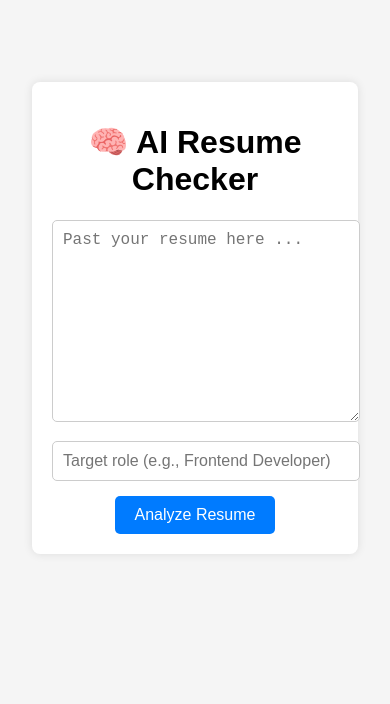
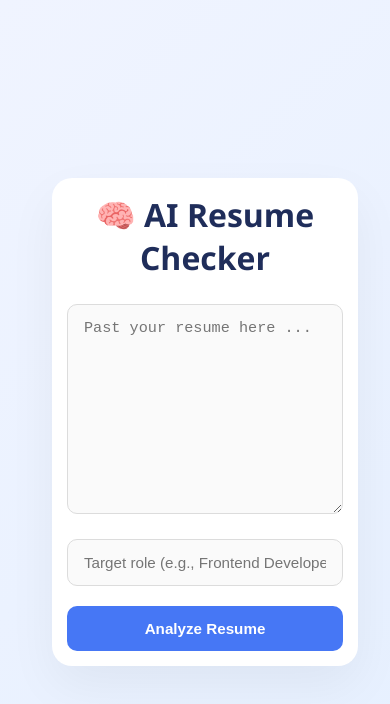
Before and after one commit to RaoulBock/RESUME-CHECKER-FRONT-END, a React (Vite) app: page / in a window 390 px wide. Shown: the top 704 px of the page. Built offline with nearby package versions, Linux system fonts and the light colour scheme.

Commit message:
css changes

```diff
--- a/src/App.jsx
+++ b/src/App.jsx
@@ -17,7 +17,7 @@ function App() {
     return newErrors;
   };
 
-  const handleSubmit = async () => {
+  const handleSubmit = async (e) => {
     e.preventDefault();
     const newErrors = validate();
     if (Object.keys(newErrors).length > 0) {
@@ -54,12 +54,16 @@ function App() {
         onChange={(e) => setResume(e.target.value)}
         rows={10}
       />
+      {errors.resume && <p className="error">{errors.resume}</p>}
+
       <input
         type="text"
         placeholder="Target role (e.g., Frontend Developer)"
         value={role}
         onChange={(e) => setRole(e.target.value)}
       />
+      {errors.role && <p className="error">{errors.role}</p>}
+
       <button onClick={handleSubmit} disabled={loading}>
         {loading ? "Analyzing..." : "Analyze Resume"}
       </button>
--- a/src/index.css
+++ b/src/index.css
@@ -1,54 +1,111 @@
 /* src/index.css */
-
-body {
-  font-family: sans-serif;
-  background-color: #f5f5f5;
+* {
+  box-sizing: border-box;
   margin: 0;
   padding: 0;
 }
 
+body {
+  font-family: "Segoe UI", Tahoma, Geneva, Verdana, sans-serif;
+  background: linear-gradient(135deg, #f0f4ff, #e6f0ff);
+  min-height: 100vh;
+  display: flex;
+  justify-content: center;
+  align-items: center;
+  padding: 30px 10px;
+}
+
 .container {
+  background-color: #ffffff;
   max-width: 700px;
-  margin: 50px auto;
-  padding: 20px;
-  background: white;
-  box-shadow: 0 0 10px rgba(0, 0, 0, 0.1);
-  border-radius: 8px;
+  width: 100%;
+  border-radius: 20px;
+  padding: 40px 30px;
+  box-shadow: 0 20px 50px rgba(0, 0, 0, 0.05);
+  transition: all 0.3s ease;
+}
+
+.container h1 {
+  font-size: 2rem;
+  font-weight: 600;
+  margin-bottom: 25px;
+  text-align: center;
+  color: #1f2d5a;
 }
 
 textarea,
 input {
   width: 100%;
-  margin-bottom: 15px;
-  padding: 10px;
+  padding: 14px 16px;
+  margin-bottom: 20px;
   font-size: 1rem;
-  border: 1px solid #ccc;
-  border-radius: 5px;
+  border: 1px solid #dcdcdc;
+  border-radius: 10px;
+  background-color: #fafafa;
+  transition: border 0.2s ease;
+}
+
+textarea:focus,
+input:focus {
+  outline: none;
+  border-color: #4677f5;
 }
 
 button {
-  padding: 10px 20px;
+  width: 100%;
+  padding: 14px;
   font-size: 1rem;
-  background-color: #007bff;
+  font-weight: 600;
+  background-color: #4677f5;
   color: white;
   border: none;
-  border-radius: 5px;
+  border-radius: 10px;
   cursor: pointer;
+  transition: background 0.2s ease;
+}
+
+button:hover {
+  background-color: #3457d5;
 }
 
 button:disabled {
-  background-color: #6c757d;
+  background-color: #b0c5ff;
+  cursor: not-allowed;
 }
 
 .feedback {
   margin-top: 30px;
-  background: #f0f0f0;
-  padding: 15px;
-  border-radius: 5px;
+  background: #f7f9ff;
+  border-left: 4px solid #4677f5;
+  padding: 20px;
+  border-radius: 12px;
   white-space: pre-wrap;
+  font-size: 0.95rem;
+  color: #333;
 }
+
 .error {
-  color: red;
+  color: #e74c3c;
   font-size: 0.9rem;
-  margin: -10px 0 10px 0;
+  margin: -15px 0 15px 0;
 }
+
+@media (max-width: 600px) {
+  .container {
+    margin: 20px 10px;
+    padding: 15px;
+  }
+  h1 {
+    font-size: 1.5rem;
+    text-align: center;
+  }
+
+  button {
+    font-size: 0.95rem;
+  }
+
+  textarea,
+  input {
+    font-size: 0.95rem;
+  }
+}
```
